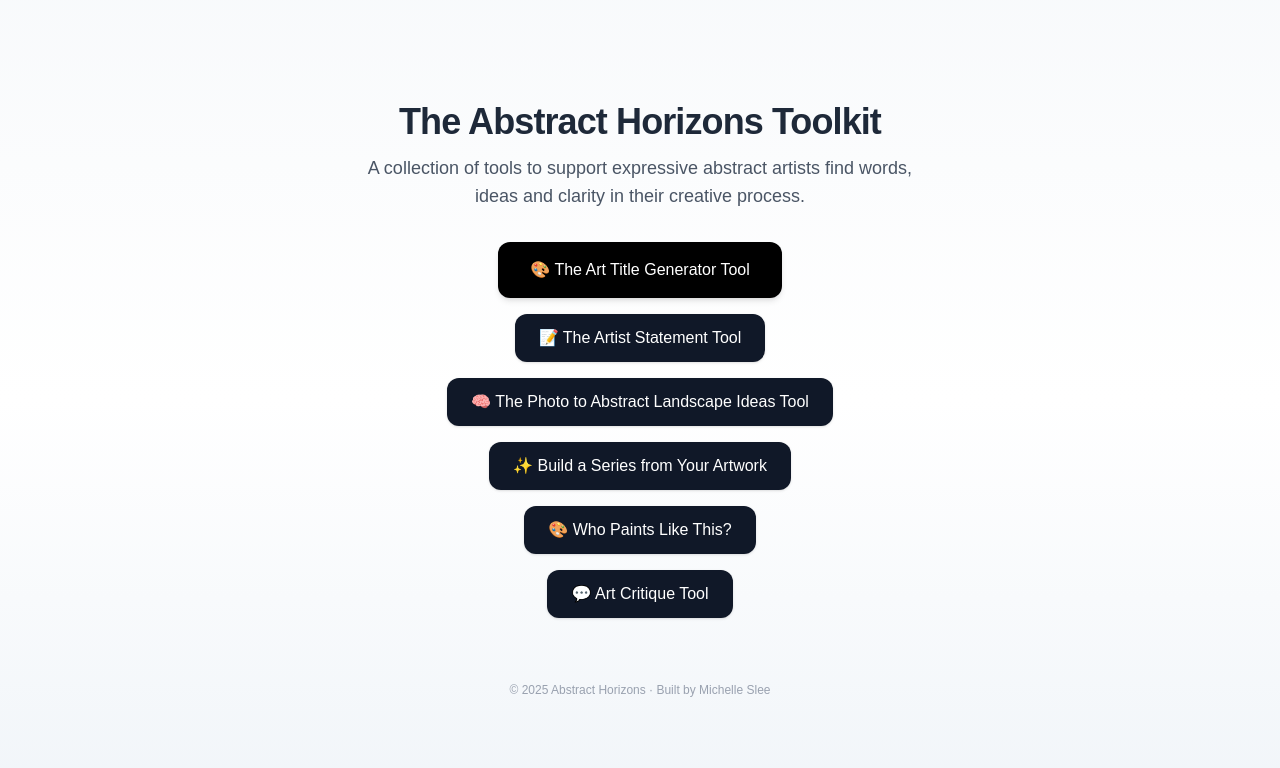
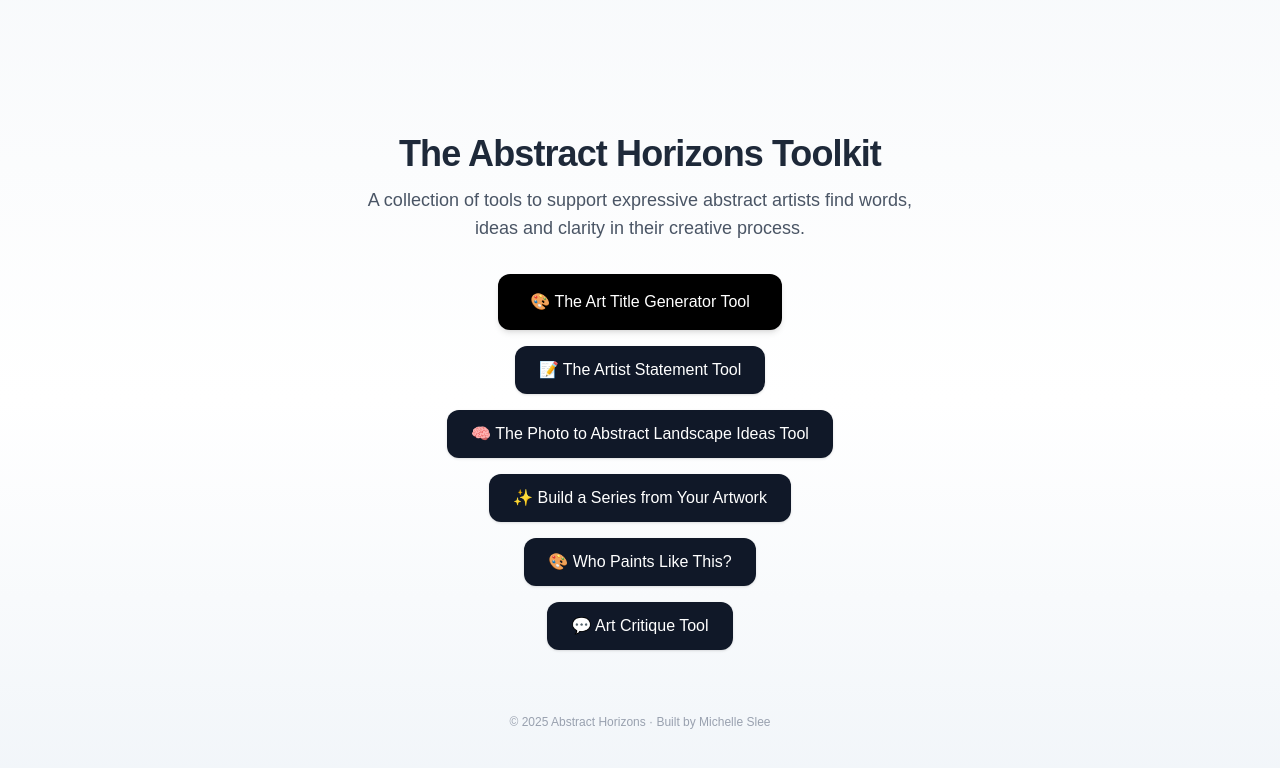
Before and after one commit to MichelleTSlee/art-title-generator, a Next.js app: page / in a window 1280 px wide. Shown: the top 768 px of the page. Built offline with nearby package versions, Linux system fonts and the light colour scheme.

Commit message:
Add top padding to homepage

```diff
--- a/src/app/page.tsx
+++ b/src/app/page.tsx
@@ -3,7 +3,7 @@ import Link from "next/link";
 
 export default function Home() {
   return (
-    <main className="min-h-screen bg-gradient-to-b from-slate-50 via-white to-slate-100 flex flex-col items-center justify-center px-4">
+    <main className="min-h-screen bg-gradient-to-b from-slate-50 via-white to-slate-100 flex flex-col items-center justify-center px-4 pt-16">
       <div className="text-center max-w-xl">
         <h1 className="text-3xl sm:text-4xl font-semibold tracking-tight text-gray-800 mb-3">
           The Abstract Horizons Toolkit
```
